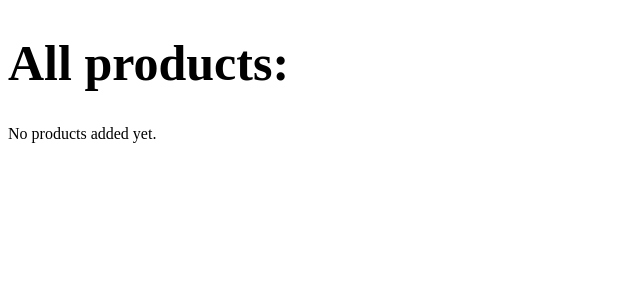
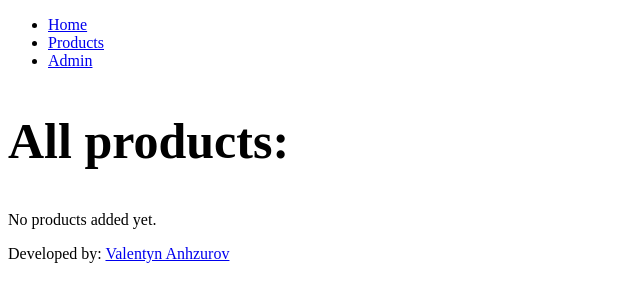
Before and after one commit to anzhurov/django-web-shop, a Django app: page /product/ in a window 1280 px wide. Shown: the top 302 px of the page, without its empty margins (0-640 px from the left). Run offline with Django 3.2, Linux system fonts and the light colour scheme; data that the repository does not hold is empty.

Commit message:
templates-inheritance. Create base.html with common HTML structure for all templates

```diff
--- /dev/null
+++ b/templates/base.html
@@ -0,0 +1,27 @@
+<!DOCTYPE html>
+<html lang="en">
+<head>
+    <meta charset="UTF-8">
+    <title>{% block title %}Web Shop{% endblock %}</title>
+</head>
+<body>
+<nav>
+    <ul>
+        <li><a href="/">Home</a></li>
+        <li><a href="/product">Products</a></li>
+        <li><a href="/admin">Admin</a></li>
+    </ul>
+    <div class="content">
+        {% block content %}{% endblock %}
+    </div>
+    <footer>
+        <p>
+            Developed by:
+            <a href="https://www.linkedin.com/in/valentyn-anzhurov-5260b8169/">
+                Valentyn Anhzurov
+            </a>
+        </p>
+    </footer>
+</nav>
+</body>
+</html>
--- a/templates/products/products.html
+++ b/templates/products/products.html
@@ -1,10 +1,5 @@
-<!doctype html>
-<html lang="en">
-<head>
-    <meta charset="UTF-8">
-    <title>Products</title>
-</head>
-<body>
+{% extends "base.html" %}
+{% block content %}
     <h1 style="font-size: 50px">All products:</h1>
     {% if products %}
         <table border="1" style="font-size: 30px">
@@ -19,5 +14,4 @@
     {% else %}
         <p>No products added yet.</p>
     {% endif %}
-</body>
-</html>
+{% endblock %}
```
Also changed, not shown: templates/index.html (+4 -10 lines).
